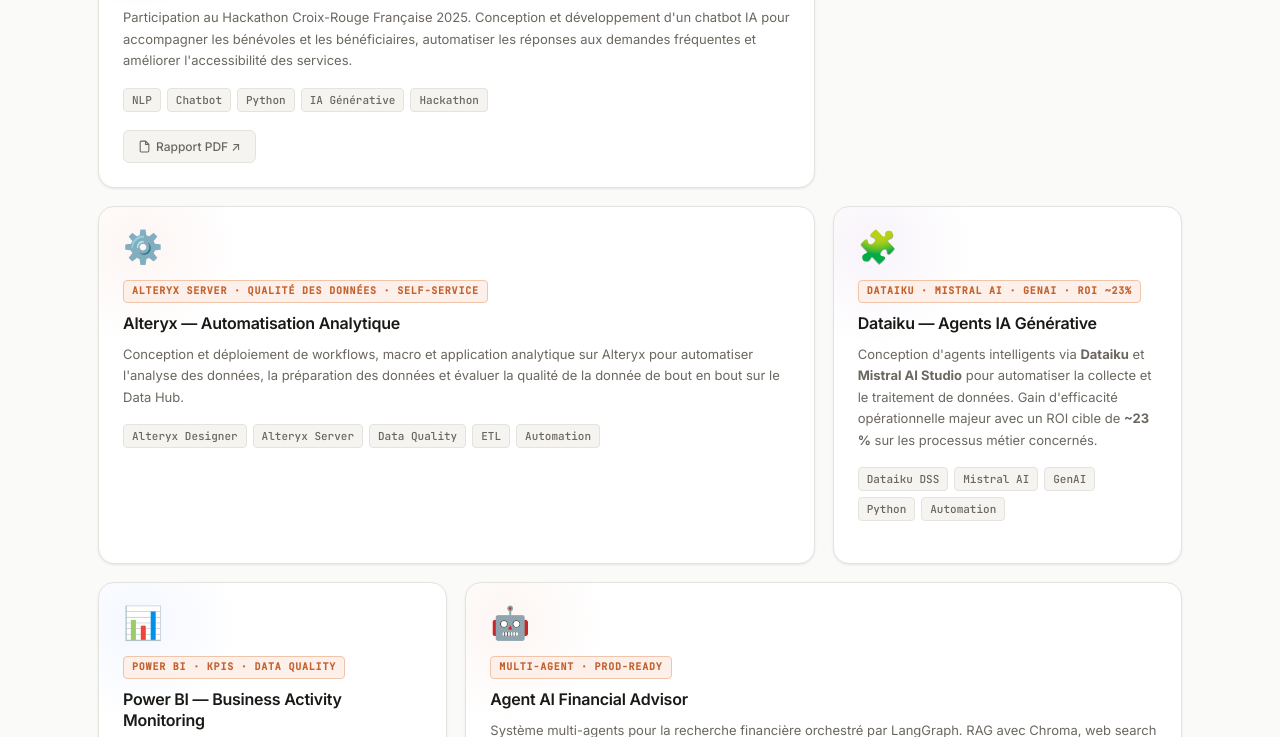
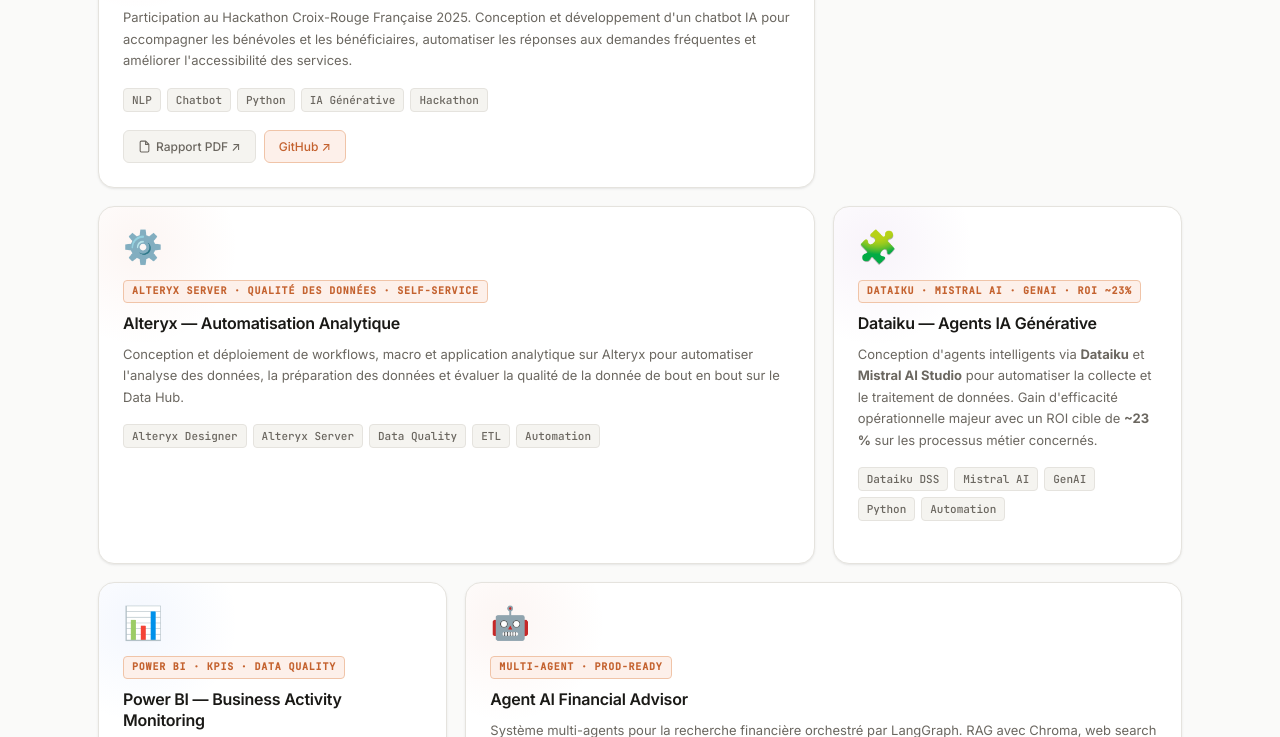
Before and after one commit to mmeite23/portfolio-mory, a plain HTML site: page index.html in a window 1280 px wide. Shown: the part 1146-1883 px from the top of the page. Drawn offline with Linux system fonts and the light colour scheme.

Commit message:
feat: add GitHub links for Croix-Rouge and Football DeepSearch Agent

```diff
--- a/index.html
+++ b/index.html
@@ -156,6 +156,7 @@
                 <svg width="13" height="13" viewBox="0 0 24 24" fill="none" stroke="currentColor" stroke-width="2"><path d="M14 2H6a2 2 0 00-2 2v16a2 2 0 002 2h12a2 2 0 002-2V8z"/><polyline points="14 2 14 8 20 8"/></svg>
                 Rapport PDF ↗
               </a>
+              <a href="https://github.com/mmeite23/Hackathon-Croix-Rouge-Fr" target="_blank" class="link-btn link-primary">GitHub ↗</a>
             </div>
           </div>
         </article>
@@ -269,7 +270,7 @@
               <span>LangGraph</span><span>GPT-4</span><span>Streamlit</span><span>Tavily</span>
             </div>
             <div class="card-links">
-              <a href="https://github.com/mmeite23" target="_blank" class="link-btn link-primary">GitHub ↗</a>
+              <a href="https://github.com/mmeite23/football-deepsearch-agent" target="_blank" class="link-btn link-primary">GitHub ↗</a>
             </div>
           </div>
         </article>
```
